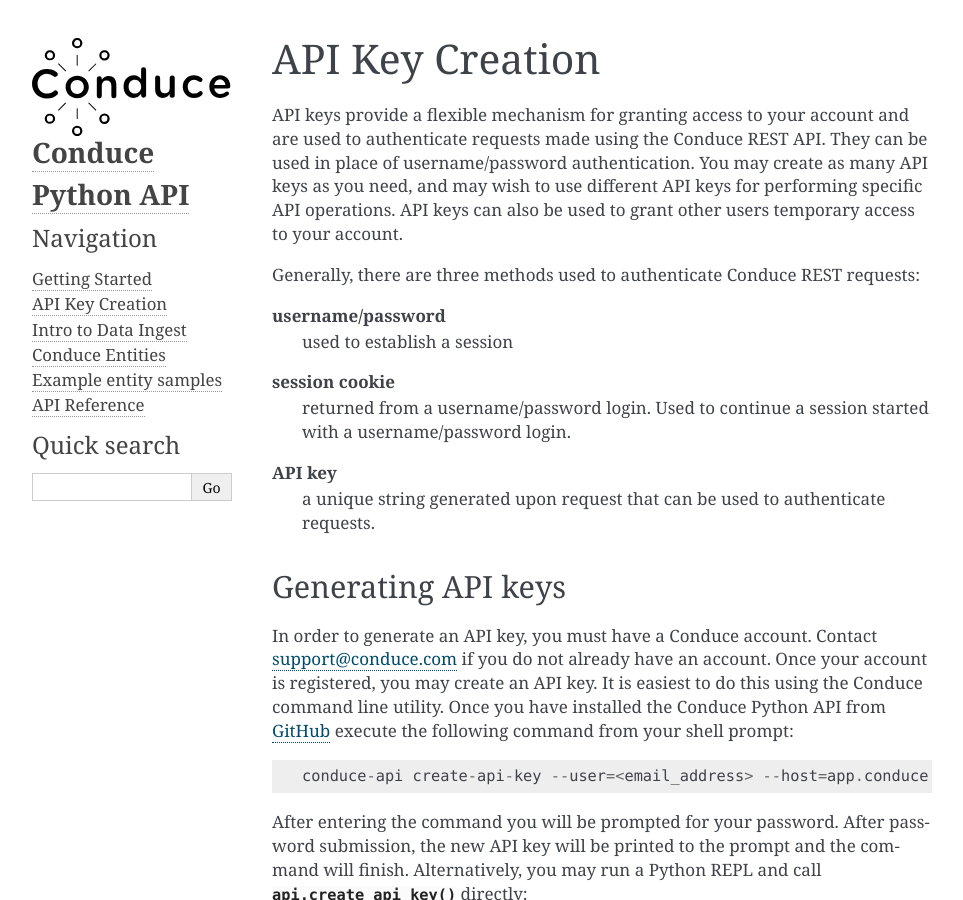
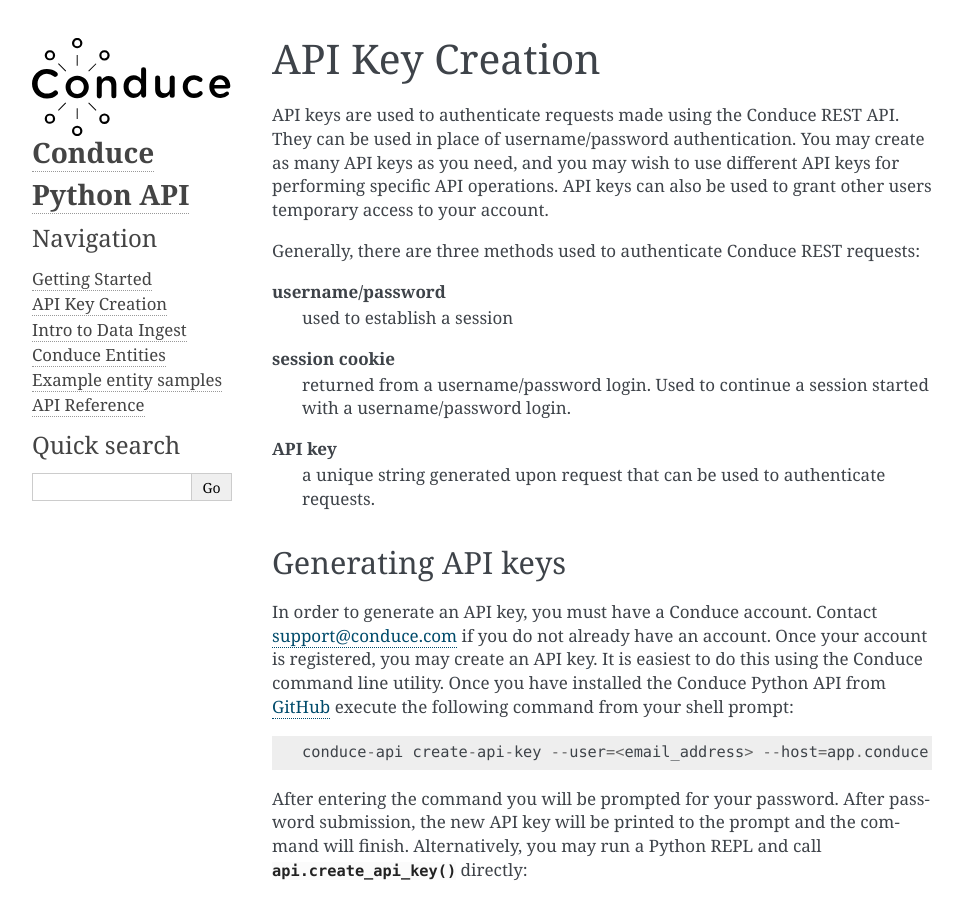
Before and after one commit to ConduceInc/conduce-python-api, a Sphinx documentation site: the page built from doc/source/api-key-creation.rst, in a window 1280 px wide and 900 px high. Shown: the whole window, without its empty margins (148-1111 px from the left). Built offline with Sphinx 7.4.7, drawn with Linux system fonts in a browser that asks for light colours; formulas are drawn with MathJax 3.

Commit message:
changes to api-key-creation

```diff
--- a/doc/source/api-key-creation.rst
+++ b/doc/source/api-key-creation.rst
@@ -4,7 +4,7 @@
 API Key Creation
 ====================
 
-API keys provide a flexible mechanism for granting access to your account and are used to authenticate requests made using the Conduce REST API.  They can be used in place of username/password authentication.  You may create as many API keys as you need, and may wish to use different API keys for performing specific API operations.  API keys can also be used to grant other users temporary access to your account.
+API keys are used to authenticate requests made using the Conduce REST API.  They can be used in place of username/password authentication.  You may create as many API keys as you need, and you may wish to use different API keys for performing specific API operations.  API keys can also be used to grant other users temporary access to your account.
 
 Generally, there are three methods used to authenticate Conduce REST requests:
 
```
